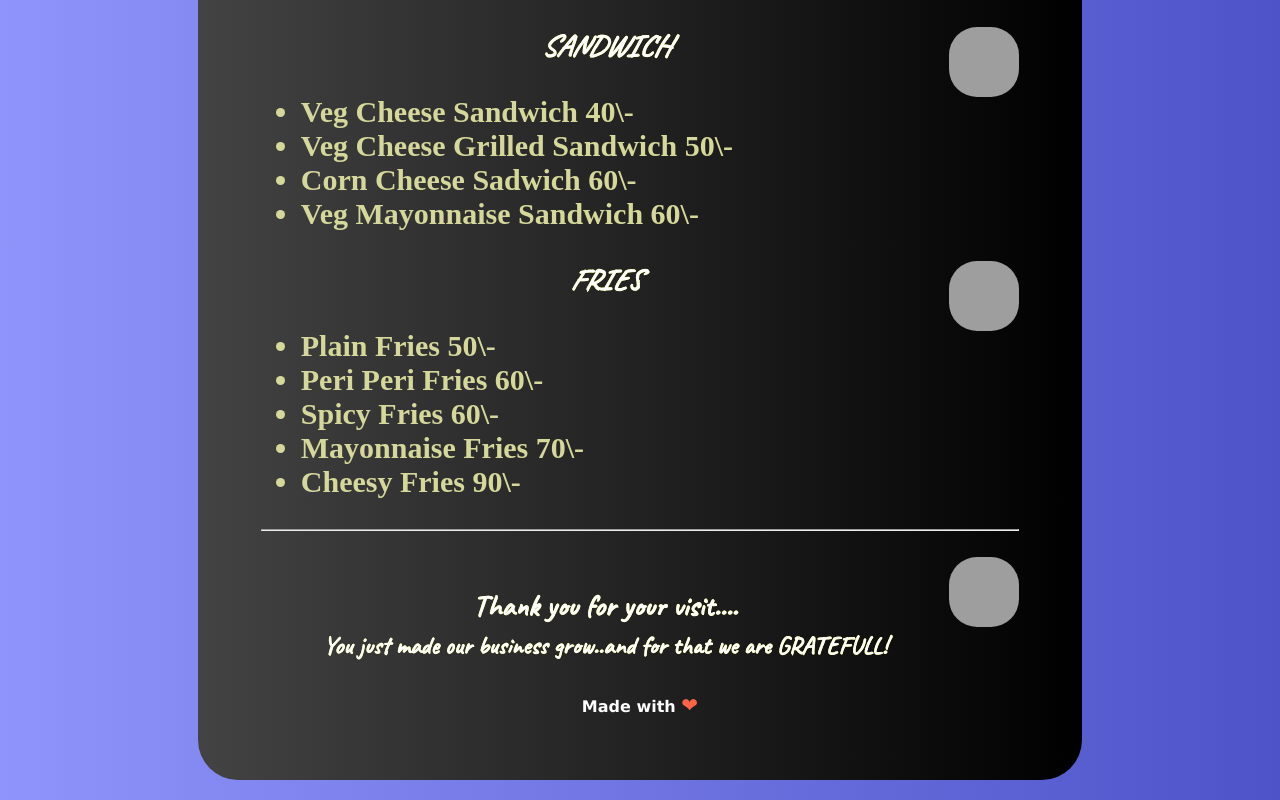
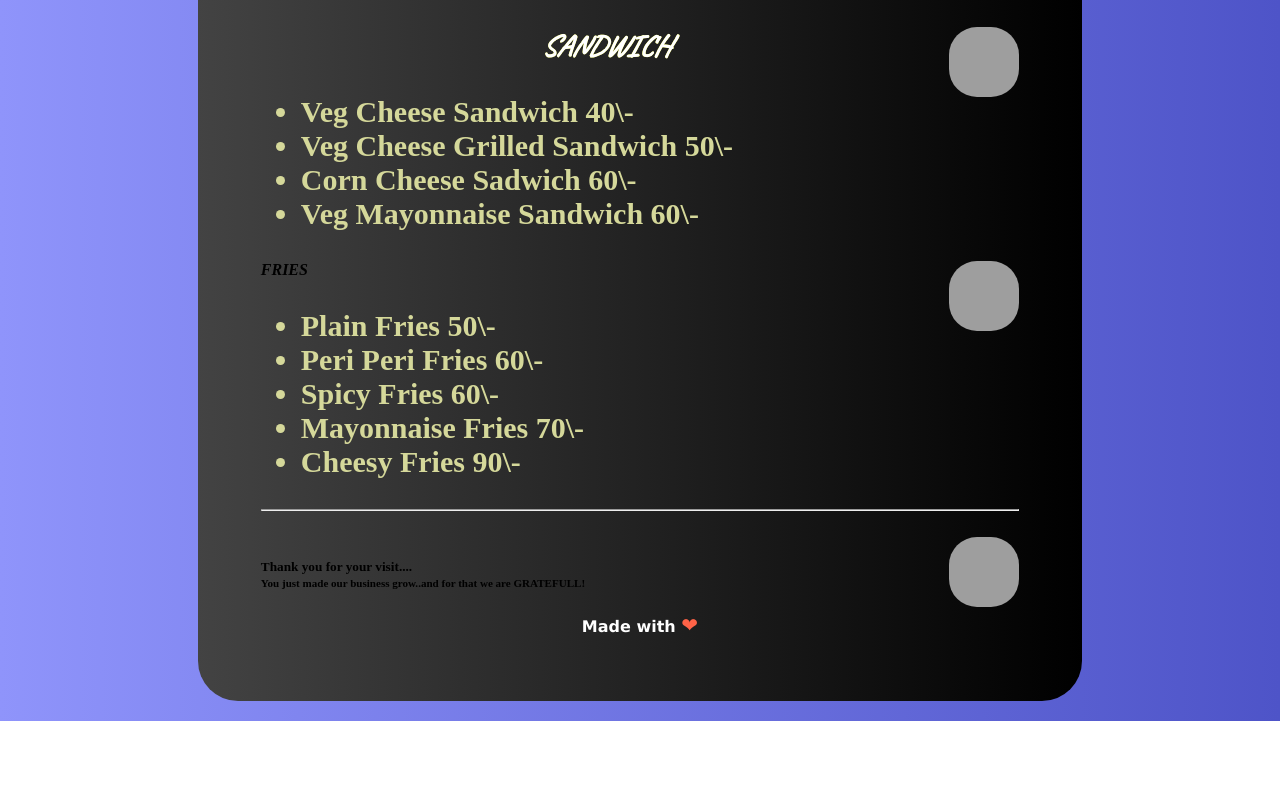
Before and after one commit to Siddhya0202/CafeHotHoney, a plain HTML site: page index.html in a window 1280 px wide. Shown: the part 770-1570 px from the top of the page. After the commit the page ends 1491 px from the top, so only its background shows below. Drawn offline with Linux system fonts and the light colour scheme; grey boxes are pictures that could not be loaded.

Commit message:
Update index.html

```diff
--- a/index.html
+++ b/index.html
@@ -30,7 +30,7 @@
             <li>Hot Honey Special Pizza 100\-</li>
       </ul>
       <img src="https://www.vegrecipesofindia.com/wp-content/uploads/2014/01/grilled-sandwich-1.jpg">
-        <h3><i><b>SANDWICH</i></h4>
+        <h3><i><b>SANDWICH</i></h3>
         <ul>
             <li>Veg Cheese Sandwich  40\- </li>
             <li>Veg Cheese Grilled Sandwich  50\- </li>
@@ -40,7 +40,7 @@
 
                     <img src="https://thecozycook.com/wp-content/uploads/2020/02/Copycat-McDonalds-French-Fries-.jpg" >
 
-       <h3> <i><b>FRIES</b></i></h4>
+       <h4> <i><b>FRIES</b></i></h4>
        <ul style="list-style-type: disc;">
        <li>Plain Fries  50\-</li>
        <li>Peri Peri Fries  60\-</li>
@@ -50,7 +50,7 @@
     </ul>
         <hr><br>
         <img src="https://cdn.pixabay.com/photo/2015/10/23/15/51/coffee-1003185__480.jpg" width="100px" height="100px">
-        <h3><b>Thank you for your visit.... <br><small>You just made our business grow..and for that we are GRATEFULL!</small></b></h3>
+        <h5><b>Thank you for your visit.... <br><small>You just made our business grow..and for that we are GRATEFULL!</small></b></h5>
         <div class="credit">Made with <span style="color:tomato;font-size:20px;">❤ </span></a></div>
 
     </div>
```
